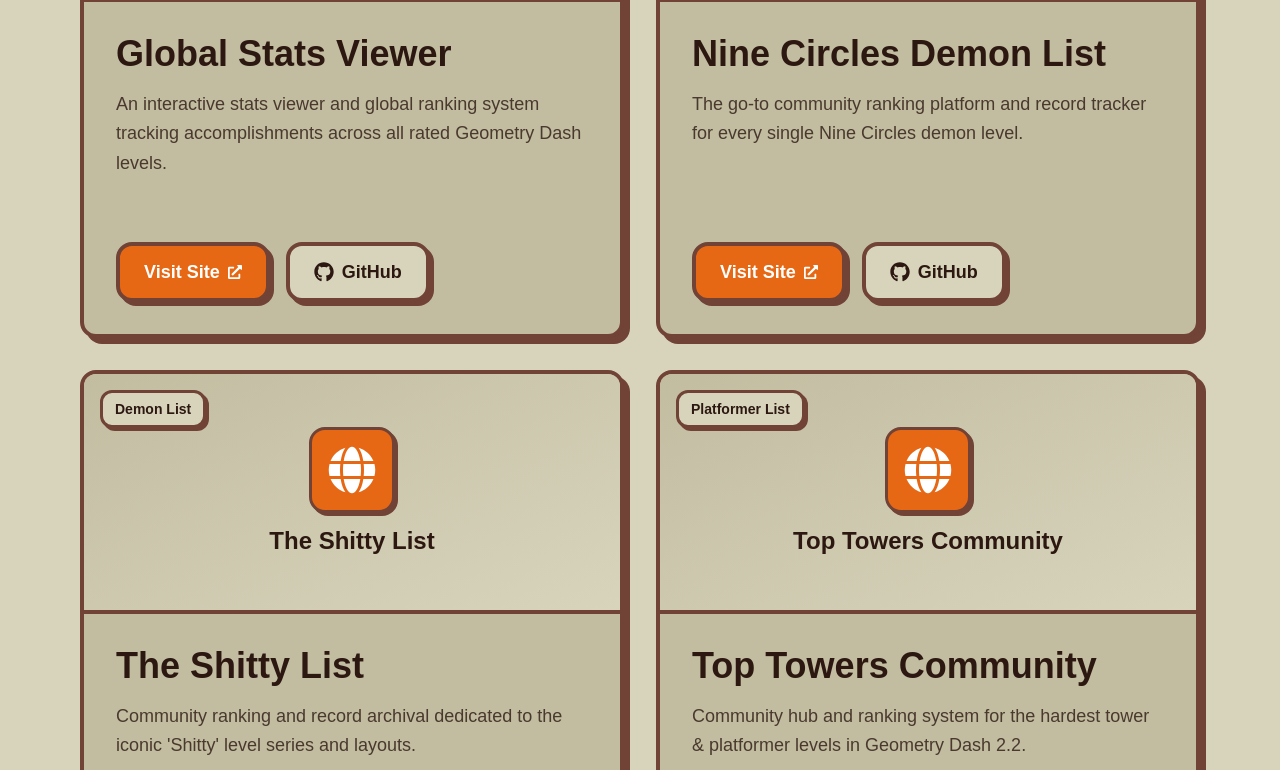
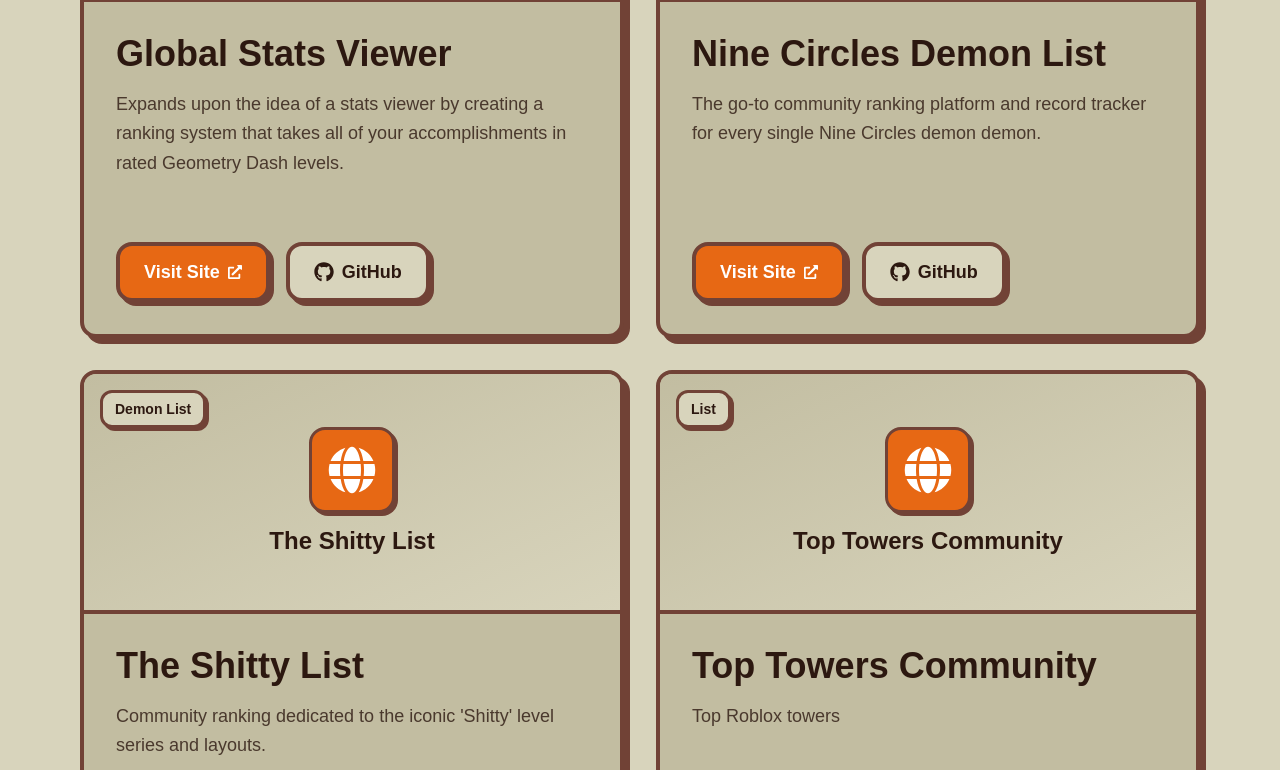
Before and after one commit to dulakgg/dulakgg.me, a Next.js app: page /websites in a window 1280 px wide. Shown: the part 810-1580 px from the top of the page. Built offline with nearby package versions, Linux system fonts and the light colour scheme; a web font is replaced by a local one.

Commit message:
fix descriptions and images

```diff
--- a/src/app/page.tsx
+++ b/src/app/page.tsx
@@ -262,7 +262,7 @@
                   Global Stats Viewer
                 </h3>
                 <p className="text-text/80 text-base md:text-lg font-medium leading-relaxed">
-                  An interactive stats viewer and global ranking system for rated Geometry Dash levels.
+                  Expands upon the idea of a stats viewer by creating a ranking system that takes all of your accomplishments in rated Geometry Dash levels.
                 </p>
                 <div className="flex flex-wrap gap-3 pt-2">
                   <motion.div whileHover={{ scale: 1.05 }} whileTap={{ scale: 0.95 }}>
--- a/src/app/websites/page.tsx
+++ b/src/app/websites/page.tsx
@@ -21,7 +21,7 @@
     url: "https://globalstatsviewer.com",
     githubUrl: "https://github.com/Global-Stats-Viewer",
     image: "/gsv.png",
-    description: "An interactive stats viewer and global ranking system tracking accomplishments across all rated Geometry Dash levels.",
+    description: "Expands upon the idea of a stats viewer by creating a ranking system that takes all of your accomplishments in rated Geometry Dash levels.",
     tag: "Stats Platform"
   },
   {
@@ -29,29 +29,29 @@
     url: "https://ninecirclesdemonlist.com",
     githubUrl: "https://github.com/Nine-Circles-Demonlist",
     image: "/ncdl.png",
-    description: "The go-to community ranking platform and record tracker for every single Nine Circles demon level.",
+    description: "The go-to community ranking platform and record tracker for every single Nine Circles demon demon.",
     tag: "Demon List"
   },
   {
     name: "The Shitty List",
     githubUrl: "https://github.com/TheShittyList",
     image: null,
-    description: "Community ranking and record archival dedicated to the iconic 'Shitty' level series and layouts.",
+    description: "Community ranking dedicated to the iconic 'Shitty' level series and layouts.",
     tag: "Demon List"
   },
   {
     name: "Top Towers Community",
     githubUrl: "https://github.com/Top-Towers-Community",
     image: null,
-    description: "Community hub and ranking system for the hardest tower & platformer levels in Geometry Dash 2.2.",
-    tag: "Platformer List"
+    description: "Top Roblox towers",
+    tag: "List"
   },
   {
     name: "Extreme Demon Index",
     githubUrl: "https://github.com/Extreme-Demon-Index",
     image: null,
-    description: "A comprehensive index cataloging Extreme Demons, player records, and difficulty progression.",
-    tag: "Demon Index"
+    description: "EDI",
+    tag: "List"
   }
 ];
 
```
Also changed, not shown: public/ncdl.png.
